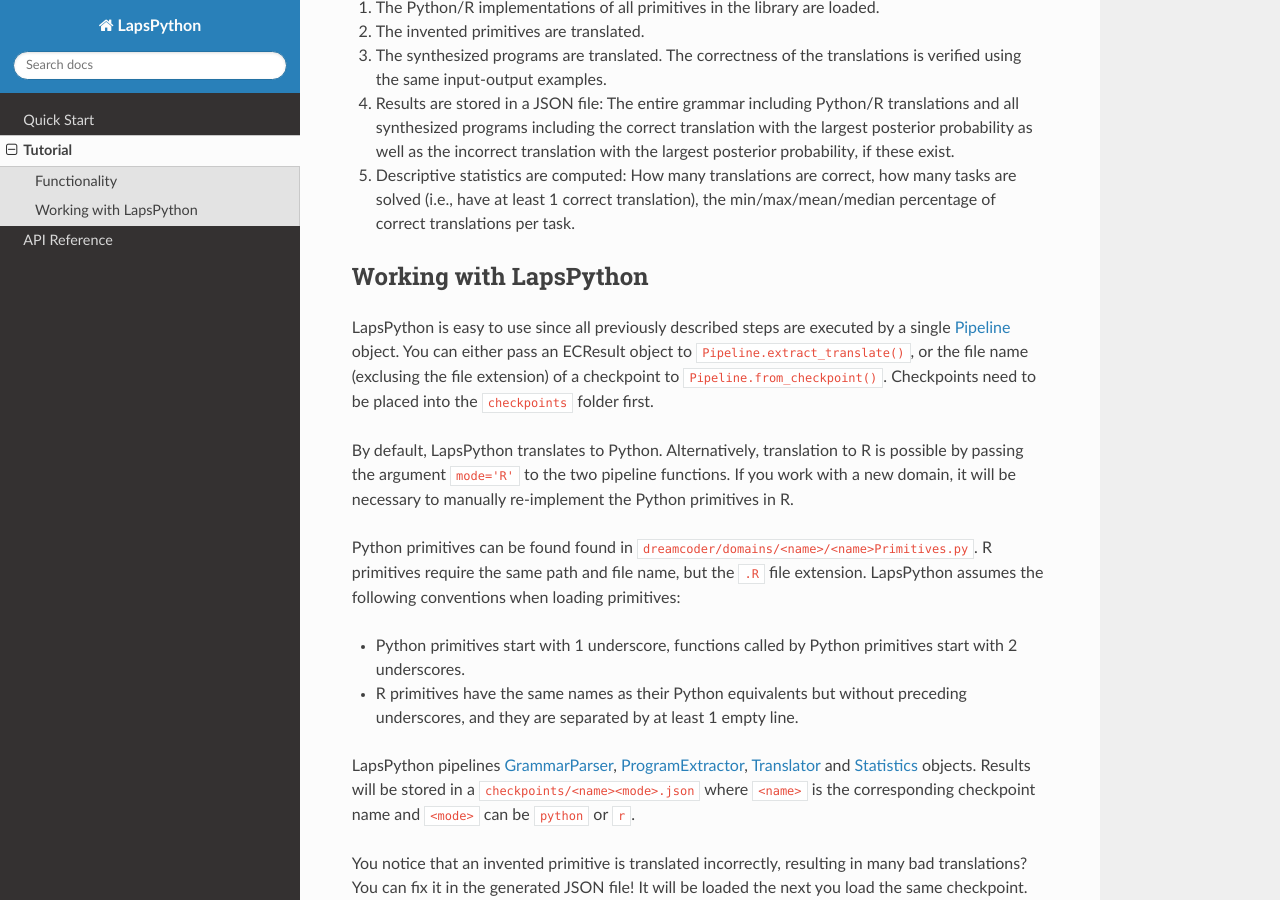
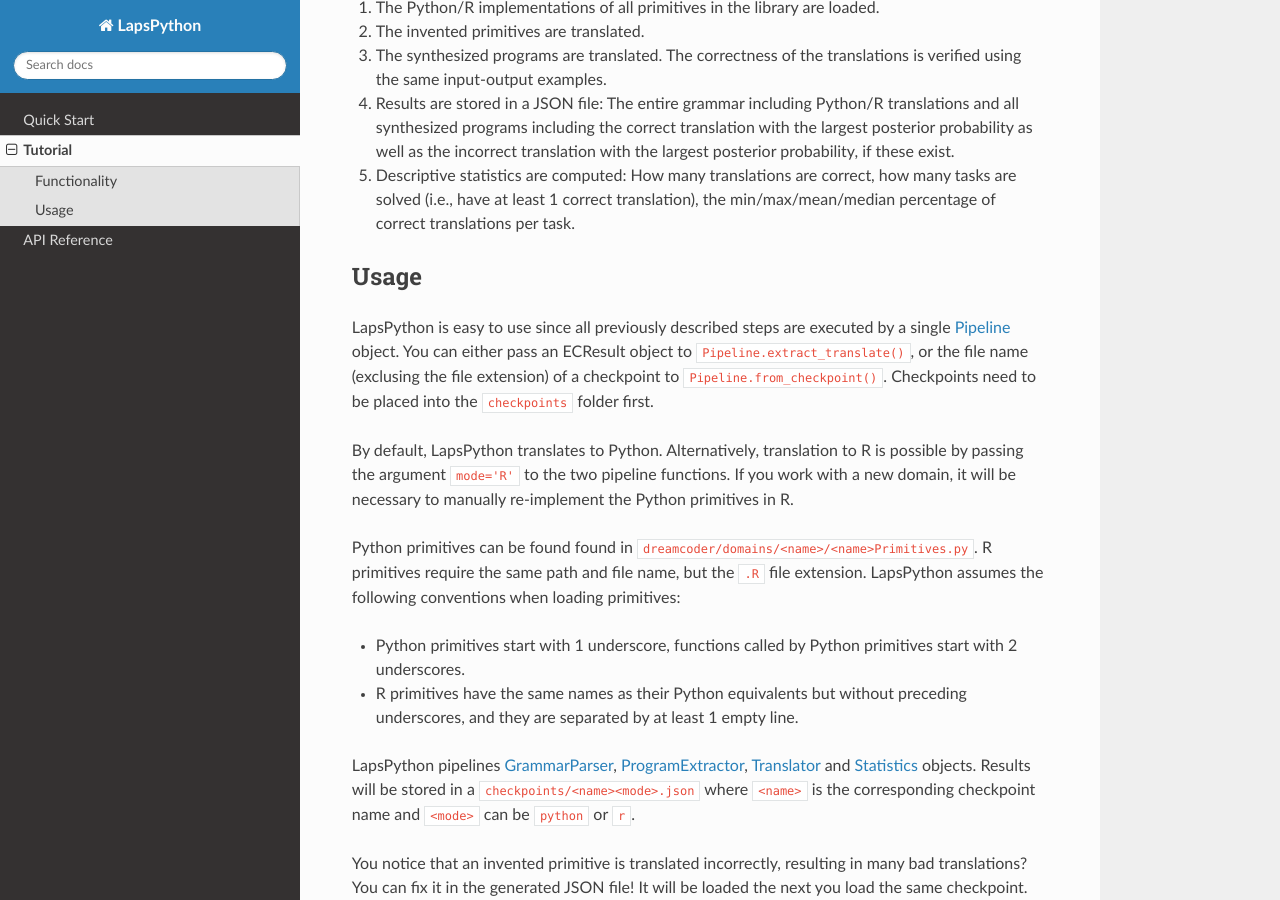
Before and after one commit to pvs-hd-tea/LapsPython, a Sphinx documentation site: the page built from docs/source/tutorial.rst, in a window 1280 px wide and 900 px high, scrolled down 796 px. Built offline with Sphinx 7.4.7 and the Read the Docs theme 2.0.0, drawn with Linux system fonts in a browser that asks for light colours.

Commit message:
docs: rename 'how to work with...' to 'usage'

```diff
--- a/docs/source/tutorial.rst
+++ b/docs/source/tutorial.rst
@@ -22,8 +22,8 @@ This is where LapsPython comes into play. It can either be injected directly int
 #. Results are stored in a JSON file: The entire grammar including Python/R translations and all synthesized programs including the correct translation with the largest posterior probability as well as the incorrect translation with the largest posterior probability, if these exist.
 #. Descriptive statistics are computed: How many translations are correct, how many tasks are solved (i.e., have at least 1 correct translation), the min/max/mean/median percentage of correct translations per task.
 
-Working with LapsPython
------------------------
+Usage
+-----
 
 LapsPython is easy to use since all previously described steps are executed by a single :doc:`Pipeline <api/lapspython.pipeline>` object. You can either pass an ECResult object to ``Pipeline.extract_translate()``, or the file name (exclusing the file extension) of a checkpoint to ``Pipeline.from_checkpoint()``. Checkpoints need to be placed into the ``checkpoints`` folder first.
 
```
